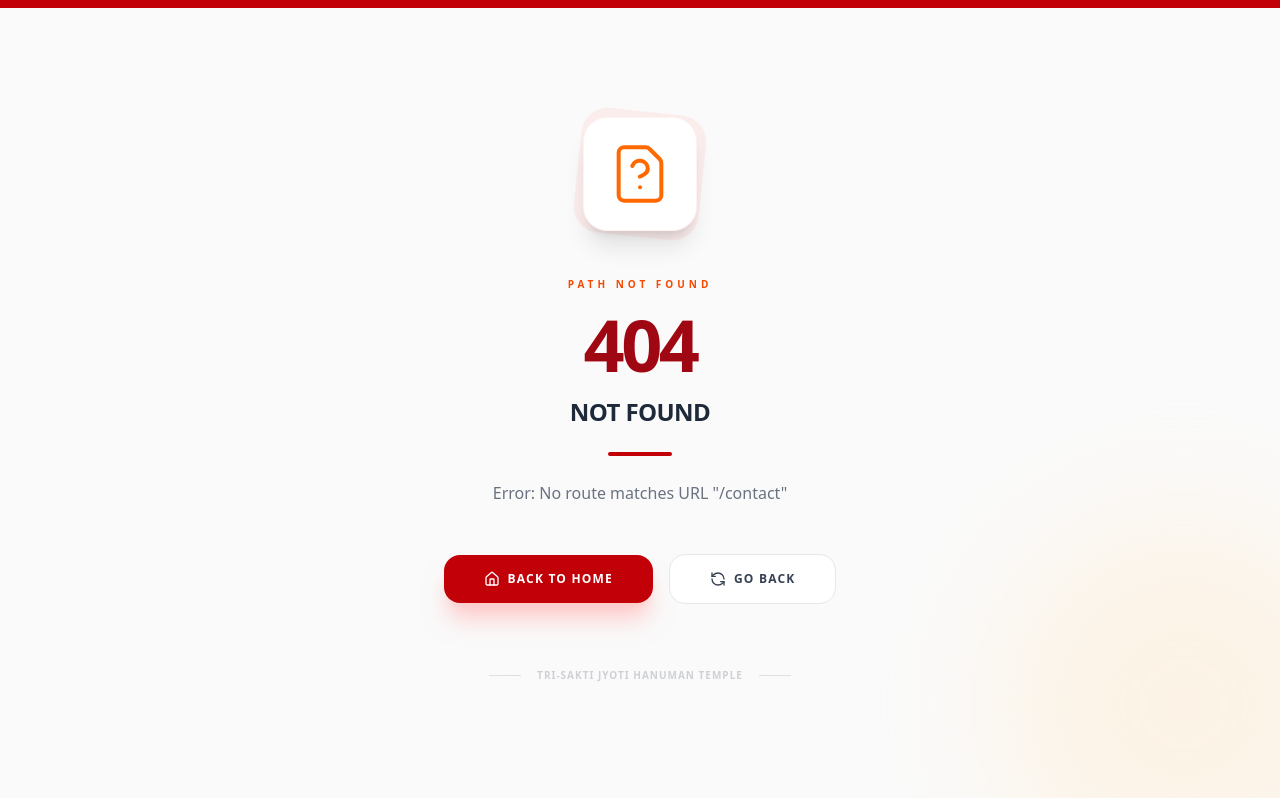
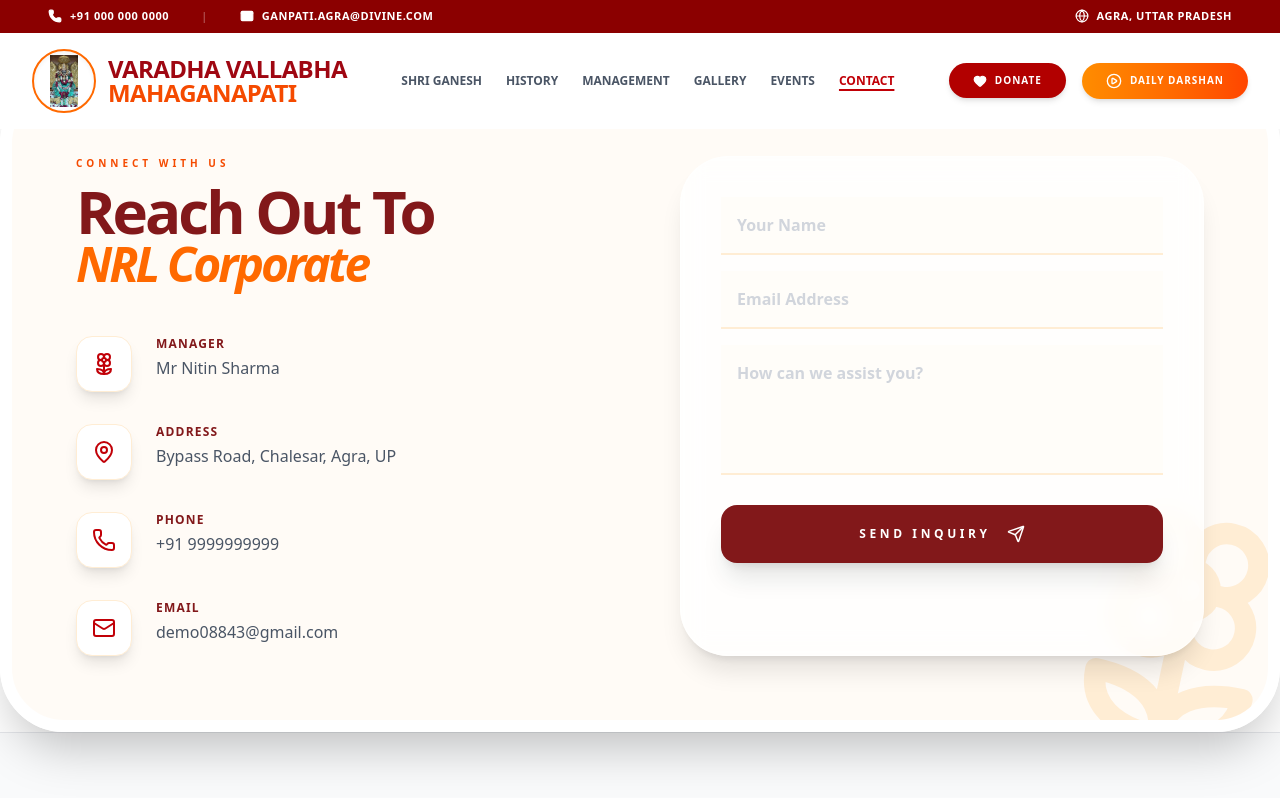
Before and after one commit to shikharVarshney28/TempleG, a React (Vite) app in the folder frontend/: page /contact in a window 1280 px wide. Before the commit this address had no page. Shown: the top 798 px of the page. Built offline with nearby package versions, Linux system fonts and the light colour scheme.

Commit message:
neUpdate

```diff
--- a/frontend/package.json
+++ b/frontend/package.json
@@ -10,6 +10,7 @@
     "preview": "vite preview"
   },
   "dependencies": {
+    "@emailjs/browser": "^4.4.1",
     "@sanity/client": "^7.13.2",
     "@tailwindcss/vite": "^4.1.18",
     "lucide-react": "^0.562.0",
--- /dev/null
+++ b/frontend/src/Components/ContactUs.jsx
@@ -0,0 +1,125 @@
+import React, { useRef, useState } from 'react';
+import emailjs from '@emailjs/browser';
+import { MapPin, Phone, Mail, Send, Flower2, CheckCircle } from 'lucide-react';
+
+const ContactUs = () => {
+  const form = useRef();
+  const [isSubmitting, setIsSubmitting] = useState(false);
+  const [isSent, setIsSent] = useState(false);
+
+  const sendEmail = (e) => {
+    e.preventDefault();
+    setIsSubmitting(true);
+
+    // REPLACE THESE WITH YOUR ACTUAL EMAILJS KEYS
+    const SERVICE_ID = "your_service_id";
+    const TEMPLATE_ID = "your_template_id";
+    const PUBLIC_KEY = "your_public_key";
+
+    emailjs.sendForm(SERVICE_ID, TEMPLATE_ID, form.current, PUBLIC_KEY)
+      .then((result) => {
+          console.log(result.text);
+          setIsSent(true);
+          setIsSubmitting(false);
+          form.current.reset(); // Clears the form after success
+          setTimeout(() => setIsSent(false), 5000); // Hide success message after 5s
+      }, (error) => {
+          console.log(error.text);
+          alert("Failed to send message. Please try again later.");
+          setIsSubmitting(false);
+      });
+  };
+
+  return (
+    <section className="bg-white relative">
+      <div className="max-w-7xl mx-auto">
+
+        <div className="relative bg-orange-50/50 rounded-[4rem] p-8 md:p-16 border-[12px] border-white shadow-2xl overflow-hidden">
+          <Flower2 className="absolute -bottom-10 -right-10 text-orange-100 size-64 rotate-12" />
+
+          <div className="relative z-10 grid grid-cols-1 lg:grid-cols-2 gap-20">
+
+            {/* LEFT: INFO SECTION */}
+            <div className="space-y-12">
+              <div>
+                <h4 className="text-orange-600 font-black tracking-[0.4em] uppercase text-[10px] mb-4">Connect With Us</h4>
+                <h2 className="text-5xl md:text-6xl font-black text-red-900 tracking-tighter leading-[0.8]">
+                  Reach Out To <br/> <span className="text-orange-500 italic text-4xl md:text-5xl">NRL Corporate</span>
+                </h2>
+              </div>
+
+              <div className="space-y-8">
+                {[
+                { icon: <Flower2 />, title: "Manager", val: "Mr Nitin Sharma" },
+                  { icon: <MapPin />, title: "Address", val: "Bypass Road, Chalesar, Agra, UP" },
+                  { icon: <Phone />, title: "Phone", val: "+91 9999999999" },
+                  { icon: <Mail />, title: "Email", val: "demo08843@gmail.com" }
+                ].map((item, i) => (
+                  <div key={i} className="flex items-start gap-6 group">
+                    <div className="w-14 h-14 rounded-2xl bg-white shadow-lg flex items-center justify-center text-red-700 border border-orange-100 group-hover:bg-red-700 group-hover:text-white transition-all duration-500">
+                      {item.icon}
+                    </div>
+                    <div>
+                      <h5 className="font-black text-red-900 uppercase text-xs tracking-widest mb-1">{item.title}</h5>
+                      <p className="text-gray-600 font-medium">{item.val}</p>
+                    </div>
+                  </div>
+                ))}
+              </div>
+            </div>
+
+            {/* RIGHT: EMAILJS INTEGRATED FORM */}
+            <div className="bg-white/80 backdrop-blur-md p-10 rounded-[3rem] shadow-xl border border-white/50 relative">
+              {isSent ? (
+                <div className="flex flex-col items-center justify-center h-[400px] text-center space-y-4 animate-in fade-in zoom-in duration-500">
+                  <CheckCircle size={80} className="text-green-500" />
+                  <h3 className="text-2xl font-black text-red-900">Message Received!</h3>
+                  <p className="text-gray-500 font-bold uppercase text-xs tracking-widest">We will get back to you shortly.</p>
+                </div>
+              ) : (
+                <form ref={form} onSubmit={sendEmail} className="space-y-6">
+                  <div className="space-y-4">
+                    {/* IMPORTANT: The 'name' attribute must match your EmailJS Template variables */}
+                    <input
+                      type="text"
+                      name="user_name"
+                      placeholder="Your Name"
+                      required
+                      className="w-full bg-orange-50/30 border-b-2 border-orange-100 focus:border-orange-500 px-4 py-4 outline-none transition-all font-bold text-red-900 placeholder:text-gray-300"
+                    />
+                    <input
+                      type="email"
+                      name="user_email"
+                      placeholder="Email Address"
+                      required
+                      className="w-full bg-orange-50/30 border-b-2 border-orange-100 focus:border-orange-500 px-4 py-4 outline-none transition-all font-bold text-red-900 placeholder:text-gray-300"
+                    />
+                    <textarea
+                      name="message"
+                      rows="4"
+                      placeholder="How can we assist you?"
+                      required
+                      className="w-full bg-orange-50/30 border-b-2 border-orange-100 focus:border-orange-500 px-4 py-4 outline-none transition-all font-bold text-red-900 placeholder:text-gray-300 resize-none"
+                    ></textarea>
+                  </div>
+
+                  <button
+                    disabled={isSubmitting}
+                    className="group w-full bg-red-900 text-white py-5 rounded-2xl font-black uppercase tracking-[0.3em] text-xs flex items-center justify-center gap-4 hover:bg-orange-600 transition-all shadow-xl disabled:bg-gray-400"
+                  >
+                    {isSubmitting ? "Sending..." : "Send Inquiry"}
+                    {!isSubmitting && <Send size={18} className="group-hover:translate-x-2 group-hover:-translate-y-1 transition-transform" />}
+                  </button>
+                </form>
+              )}
+            </div>
+
+          </div>
+        </div>
+
+      </div>
+    </section>
+  );
+};
+
+export default ContactUs;
--- a/frontend/src/main.jsx
+++ b/frontend/src/main.jsx
@@ -14,6 +14,7 @@ import Events from './Components/Events.jsx'
 import DailyDarshan from './Components/DailyDarshan.jsx'
 import TempleHistory from './Components/TempleHistory.jsx'
 import BoardOfDirectors from './Components/BoardOfDirectors.jsx'
+import ContactUs from './Components/ContactUs.jsx'
 
 let app = createBrowserRouter([
   { path: '/',
@@ -51,6 +52,10 @@ let app = createBrowserRouter([
       {
         path : "/management",
         element : <BoardOfDirectors/>
+      },
+      {
+        path : "/contact",
+        element : <ContactUs/>
       }
     ]
   }
```
